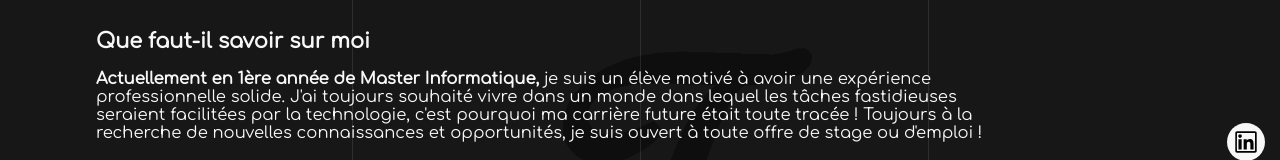
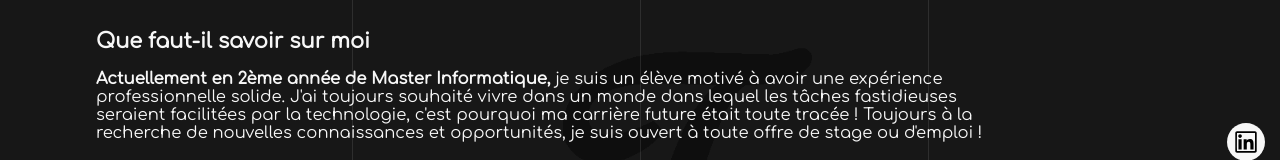
Before and after one commit to fchapoulliep/portfolio, a React (Create React App) app: page /#/about in a window 1280 px wide. Shown: the part 202-362 px from the top of the page. Built offline with nearby package versions, Linux system fonts and the light colour scheme.

Commit message:
chore(profile and build): Update portfolio profile and build config

```diff
--- a/src/components/DescriptionPage.tsx
+++ b/src/components/DescriptionPage.tsx
@@ -42,7 +42,7 @@ const DescriptionPage: React.FC = () => {
       <div className="description-content">
         <h2> Que faut-il savoir sur moi</h2>
         <p>
-          <b>Actuellement en 1ère année de Master Informatique, </b> je suis un
+          <b>Actuellement en 2ème année de Master Informatique, </b> je suis un
           élève motivé à avoir une expérience professionnelle solide. J'ai
           toujours souhaité vivre dans un monde dans lequel les tâches
           fastidieuses seraient facilitées par la technologie, c'est pourquoi ma
--- a/src/components/PortfolioPage.tsx
+++ b/src/components/PortfolioPage.tsx
@@ -330,7 +330,7 @@ const PortfolioPage: React.FC = () => {
         <Lines />
         <div className="portfolio-welcome-about">
           <p>
-            Je suis un étudiant en 1ère année de Master Informatique à l'Université de
+            Je suis un étudiant en 2ème année de Master Informatique à l'Université de
             La Rochelle. Passionné par le développement web et les nouvelles
             technologies, j'aime concevoir des solutions qui facilitent les
             tâches répétitives du quotidien.
--- a/tsconfig.json
+++ b/tsconfig.json
@@ -1,6 +1,6 @@
 {
   "compilerOptions": {
-    "target": "es5",
+    "target": "es6",
     "lib": [
       "dom",
       "dom.iterable",
@@ -13,8 +13,8 @@
     "strict": true,
     "forceConsistentCasingInFileNames": true,
     "noFallthroughCasesInSwitch": true,
-    "module": "esnext",
-    "moduleResolution": "node",
+    "module": "nodenext",
+    "moduleResolution": "nodenext",
     "resolveJsonModule": true,
     "isolatedModules": true,
     "noEmit": true,
```
Also changed, not shown: 2 other files (tests, documents, lock files or other folders).
